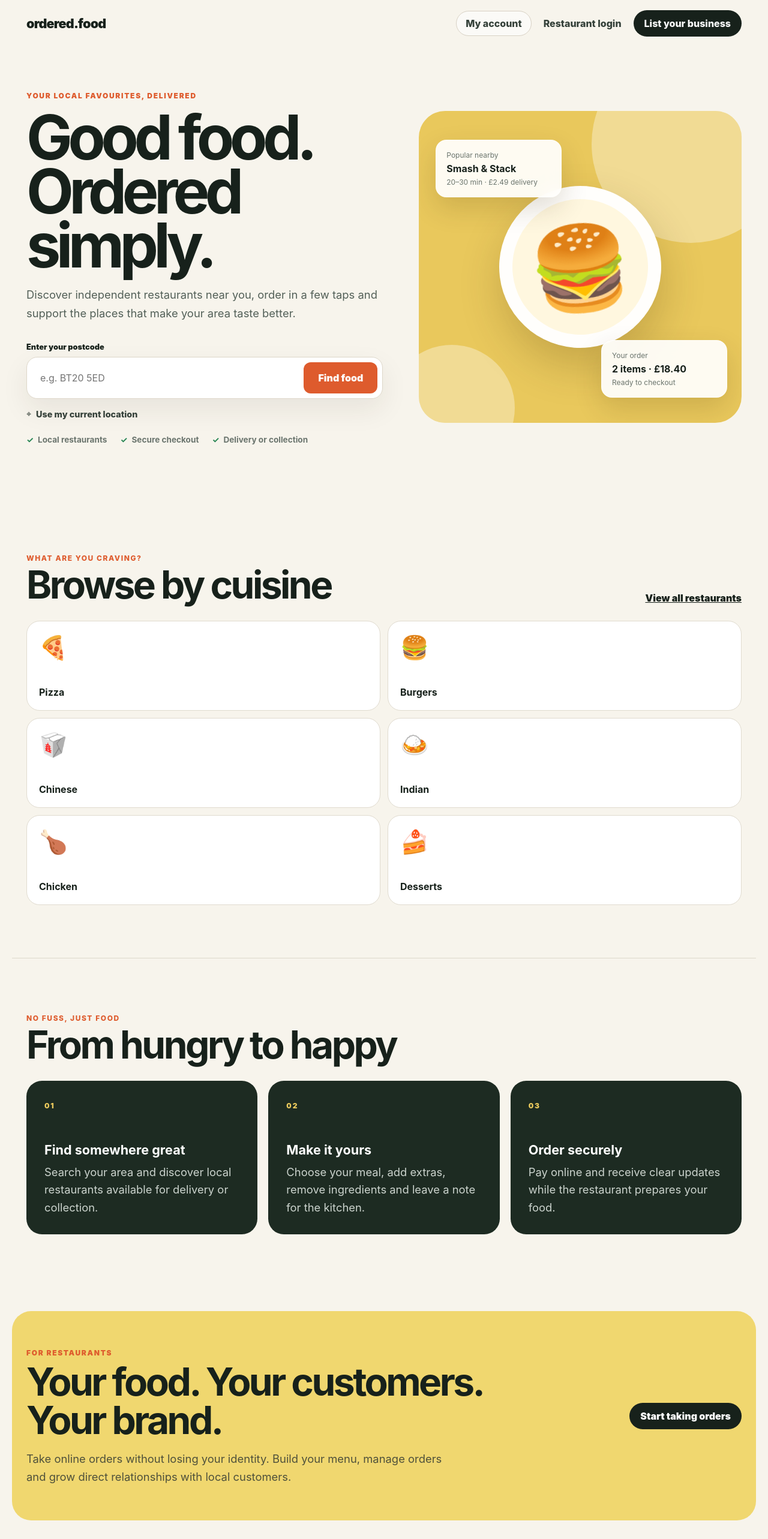
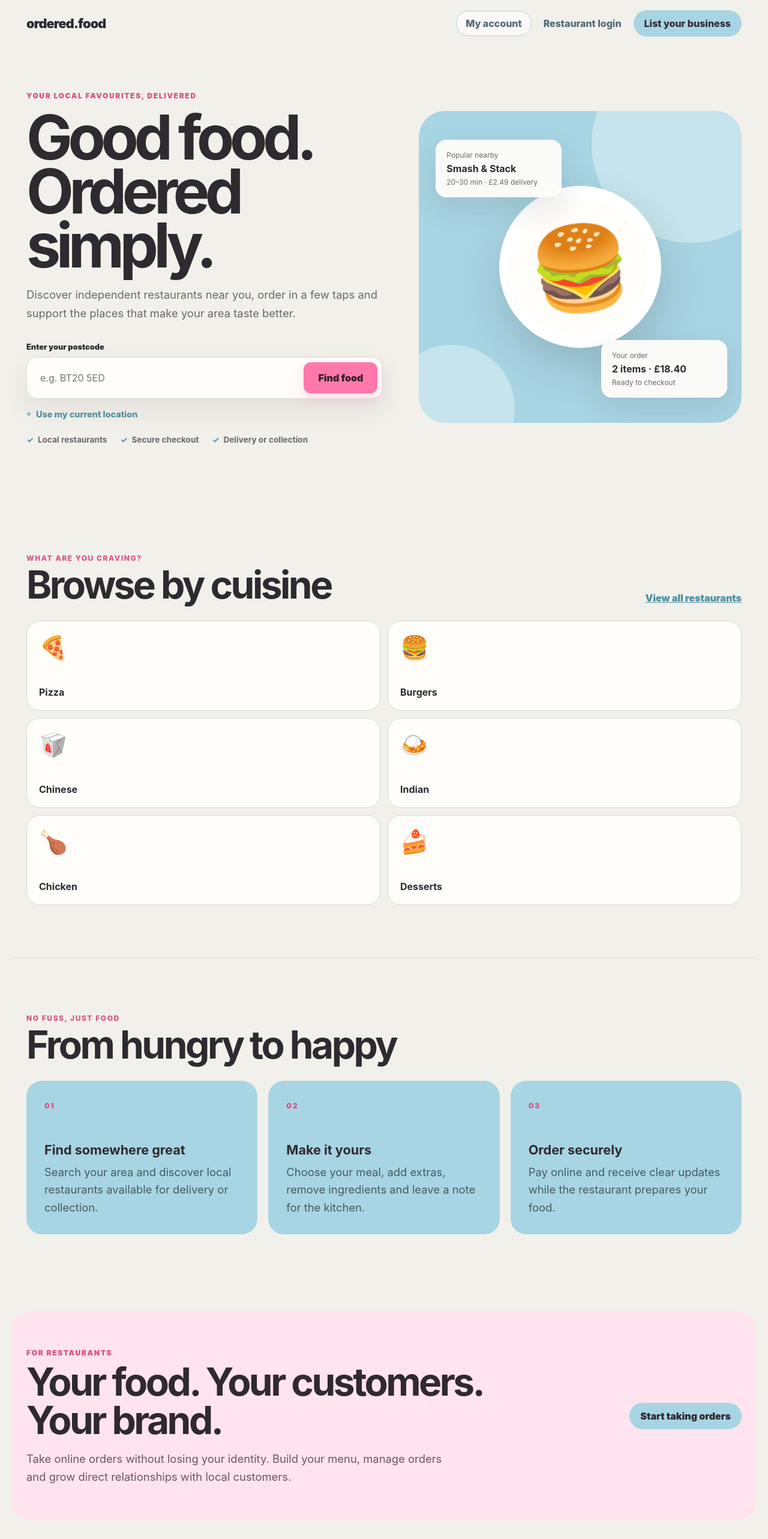
Before and after one commit to MaviUK/refreshabin, a React (Vite) app in the folder apps/restaurant/: page / in a window 1280 px wide. Shown: the top 2566 px of the page at 60% size. Built offline with nearby package versions, Linux system fonts and the light colour scheme; no server answers.

Commit message:
Apply ordered.food palette to homepage

```diff
--- a/apps/restaurant/src/home/Home.css
+++ b/apps/restaurant/src/home/Home.css
@@ -1,7 +1,7 @@
 .home-page {
   min-height: 100vh;
-  background: #f7f4ec;
-  color: #17211b;
+  background: #F2F0EA;
+  color: #2f2930;
 }
 
 .home-header {
@@ -16,7 +16,7 @@
 }
 
 .home-logo {
-  color: #17211b;
+  color: #2f2930;
   font-size: 1.35rem;
   font-weight: 900;
   letter-spacing: -0.04em;
@@ -30,23 +30,23 @@
 }
 
 .home-nav a {
-  color: #344039;
+  color: #4f6971;
   font-weight: 800;
   text-decoration: none;
 }
 
 .home-customer-link {
-  border: 1px solid #d8d1c4;
+  border: 1px solid #A8D5E3;
   border-radius: 999px;
   padding: 10px 15px;
-  background: rgba(255,255,255,.6);
+  background: rgba(255, 255, 255, .62);
 }
 
 .home-business-button,
 .business-banner > a {
   border-radius: 999px;
-  background: #17211b;
-  color: #fff !important;
+  background: #A8D5E3;
+  color: #2f2930 !important;
   padding: 12px 18px;
 }
 
@@ -62,7 +62,7 @@
 }
 
 .home-eyebrow {
-  color: #de5b2d;
+  color: #d94f86;
   font-size: 0.75rem;
   font-weight: 900;
   letter-spacing: 0.14em;
@@ -72,6 +72,7 @@
 .home-hero h1 {
   max-width: 700px;
   margin: 16px 0 22px;
+  color: #2f2930;
   font-size: clamp(4rem, 8vw, 7.8rem);
   line-height: 0.88;
   letter-spacing: -0.075em;
@@ -80,7 +81,7 @@
 .home-hero-copy > p {
   max-width: 620px;
   margin: 0;
-  color: #536058;
+  color: #6f666b;
   font-size: 1.15rem;
   line-height: 1.65;
 }
@@ -101,10 +102,10 @@
   display: flex;
   gap: 10px;
   padding: 8px;
-  border: 1px solid #ded7c9;
+  border: 1px solid #ddd8d1;
   border-radius: 18px;
-  background: #fff;
-  box-shadow: 0 18px 45px rgba(55, 44, 27, 0.08);
+  background: #fffdfa;
+  box-shadow: 0 18px 45px rgba(47, 41, 48, 0.08);
 }
 
 .postcode-search input {
@@ -113,7 +114,7 @@
   border: 0;
   outline: 0;
   background: transparent;
-  color: #17211b;
+  color: #2f2930;
   font: inherit;
   padding: 0 14px;
 }
@@ -122,12 +123,17 @@
   min-height: 52px;
   border: 0;
   border-radius: 12px;
-  background: #de5b2d;
-  color: #fff;
+  background: #FF78AC;
+  color: #2f2027;
   cursor: pointer;
   font: inherit;
   font-weight: 900;
   padding: 0 24px;
+  box-shadow: 0 10px 24px rgba(255, 120, 172, .24);
+}
+
+.postcode-search button:hover:not(:disabled) {
+  background: #ff6aa3;
 }
 
 .current-location-button {
@@ -139,7 +145,7 @@
   border: 0 !important;
   border-radius: 0 !important;
   background: transparent !important;
-  color: #344039 !important;
+  color: #4f8fa3 !important;
   padding: 4px 0 !important;
   font-size: 0.9rem !important;
   font-weight: 800 !important;
@@ -147,7 +153,7 @@
 }
 
 .current-location-button:hover:not(:disabled) {
-  color: #17211b !important;
+  color: #397b90 !important;
   text-decoration: underline;
   text-underline-offset: 3px;
 }
@@ -169,7 +175,7 @@
   display: flex;
   flex-wrap: wrap;
   gap: 10px 22px;
-  color: #6b756e;
+  color: #6f666b;
   font-size: 0.85rem;
   font-weight: 700;
 }
@@ -177,7 +183,7 @@
 .home-trust-row span::before {
   content: '✓';
   margin-right: 7px;
-  color: #278553;
+  color: #4f8fa3;
 }
 
 .home-hero-art {
@@ -186,7 +192,7 @@
   display: grid;
   place-items: center;
   border-radius: 44px;
-  background: #e9c85c;
+  background: #A8D5E3;
   overflow: hidden;
 }
 
@@ -208,9 +214,9 @@
   place-items: center;
   border: 22px solid rgba(255,255,255,0.92);
   border-radius: 50%;
-  background: #fff7df;
+  background: #fffdfa;
   font-size: 8.5rem;
-  box-shadow: 0 30px 70px rgba(67, 47, 0, 0.22);
+  box-shadow: 0 30px 70px rgba(47, 41, 48, 0.18);
   transform: rotate(-7deg);
 }
 
@@ -222,14 +228,14 @@
   gap: 5px;
   border: 1px solid rgba(255,255,255,0.65);
   border-radius: 18px;
-  background: rgba(255,255,255,0.92);
-  box-shadow: 0 18px 45px rgba(60, 43, 6, 0.16);
+  background: rgba(255,253,250,0.94);
+  box-shadow: 0 18px 45px rgba(47, 41, 48, 0.12);
   padding: 17px;
   backdrop-filter: blur(12px);
 }
 
 .hero-food-card span,
-.hero-food-card small { color: #6b756e; font-size: 0.75rem; }
+.hero-food-card small { color: #6f666b; font-size: 0.75rem; }
 .hero-card-one { top: 48px; left: 28px; }
 .hero-card-two { right: 24px; bottom: 42px; }
 
@@ -263,7 +269,7 @@
 }
 
 .section-heading > a {
-  color: #17211b;
+  color: #4f8fa3;
   font-weight: 900;
 }
 
@@ -277,25 +283,26 @@
   min-height: 150px;
   display: grid;
   align-content: space-between;
-  border: 1px solid #e0dbcf;
+  border: 1px solid #ddd8d1;
   border-radius: 22px;
-  background: #fff;
-  color: #17211b;
+  background: #fffdfa;
+  color: #2f2930;
   text-decoration: none;
   padding: 20px;
-  transition: transform 160ms ease, box-shadow 160ms ease;
+  transition: transform 160ms ease, box-shadow 160ms ease, border-color 160ms ease;
 }
 
 .cuisine-grid a:hover {
   transform: translateY(-4px);
-  box-shadow: 0 20px 40px rgba(48, 42, 28, 0.08);
+  border-color: #FF78AC;
+  box-shadow: 0 20px 40px rgba(255, 120, 172, 0.14);
 }
 
 .cuisine-grid span { font-size: 2.4rem; }
 .cuisine-grid strong { font-size: 1rem; }
 
 .how-it-works {
-  border-top: 1px solid #ded8cb;
+  border-top: 1px solid #ddd8d1;
 }
 
 .steps-grid {
@@ -306,20 +313,20 @@
 
 .steps-grid article {
   border-radius: 26px;
-  background: #1d2b22;
-  color: #fff;
+  background: #A8D5E3;
+  color: #2f2930;
   padding: 30px;
 }
 
 .steps-grid article > span {
-  color: #e9c85c;
+  color: #d94f86;
   font-size: 0.75rem;
   font-weight: 900;
   letter-spacing: 0.15em;
 }
 
 .steps-grid h3 { margin: 52px 0 10px; font-size: 1.35rem; }
-.steps-grid p { margin: 0; color: #cbd3cd; line-height: 1.6; }
+.steps-grid p { margin: 0; color: #445b62; line-height: 1.6; }
 
 .business-banner {
   margin-top: 40px;
@@ -331,11 +338,11 @@
   justify-content: space-between;
   gap: 50px;
   border-radius: 32px;
-  background: #f0d76f;
+  background: #ffe3ee;
 }
 
 .business-banner > div { max-width: 760px; }
-.business-banner p { max-width: 700px; margin: 18px 0 0; color: #4f513b; line-height: 1.6; }
+.business-banner p { max-width: 700px; margin: 18px 0 0; color: #6f5661; line-height: 1.6; }
 .business-banner > a { flex: none; font-weight: 900; text-decoration: none; }
 
 .home-footer {
@@ -344,12 +351,12 @@
   align-items: center;
   justify-content: space-between;
   gap: 24px;
-  border-top: 1px solid #ded8cb;
+  border-top: 1px solid #ddd8d1;
 }
 
-.home-footer p { color: #69736c; }
+.home-footer p { color: #6f666b; }
 .home-footer div { display: flex; gap: 18px; }
-.home-footer div a { color: #344039; font-weight: 800; }
+.home-footer div a { color: #4f8fa3; font-weight: 800; }
 
 @media (max-width: 920px) {
   .home-hero { grid-template-columns: 1fr; padding-top: 48px; }
```
